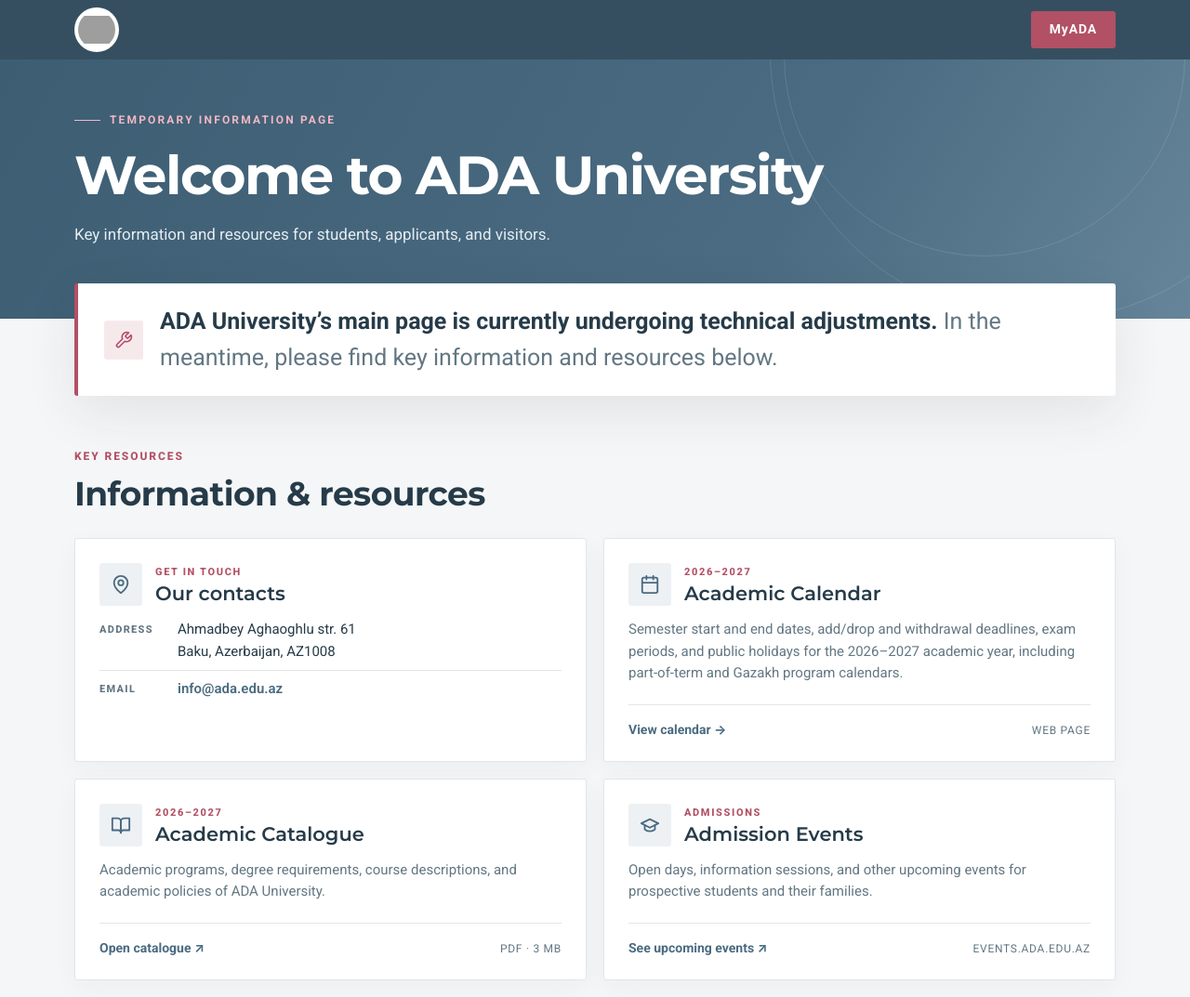
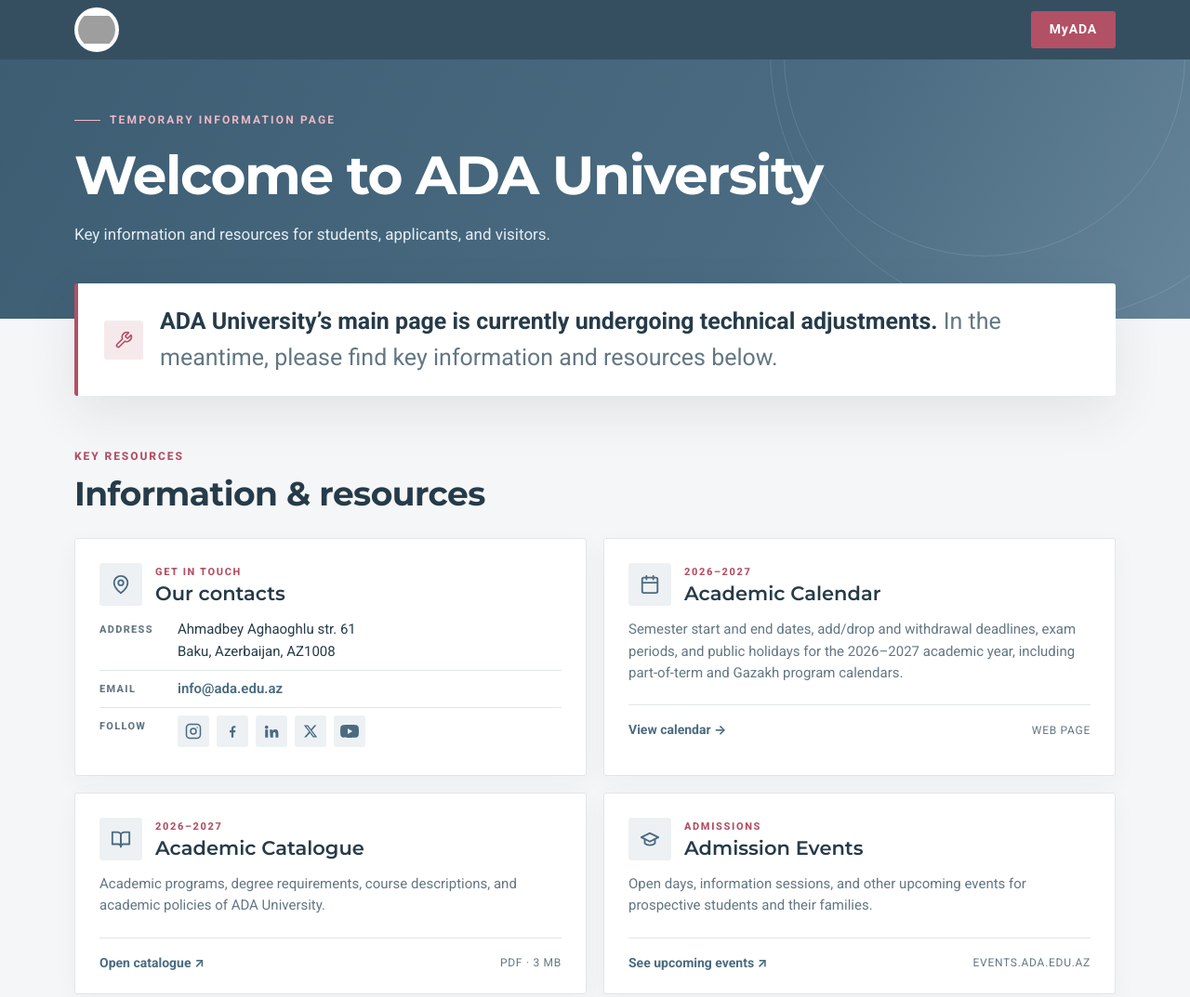
Before and after one commit to thamzayev/ada-website-temporary-placeholder, a plain HTML site: page index.html in a window 1280 px wide. Shown: the top 1073 px of the page at 93% size. Drawn offline with Linux system fonts and the light colour scheme; grey boxes are pictures that could not be loaded.

Commit message:
social links

```diff
--- a/assets/style.css
+++ b/assets/style.css
@@ -67,6 +67,10 @@ a.tile:hover .tile-link{color:var(--gold)}
 .contact-list .k{flex:0 0 72px;font-size:11px;font-weight:800;letter-spacing:.12em;text-transform:uppercase;color:var(--muted);padding-top:3px}
 .contact-list a{color:var(--teal);font-weight:600;text-decoration:none}
 .contact-list a:hover{color:var(--gold);text-decoration:underline}
+.contact-list .social{display:flex;flex-wrap:wrap;gap:8px}
+.contact-list .social a{display:grid;place-items:center;width:34px;height:34px;border-radius:3px;background:#edf1f4;color:var(--teal);transition:background .2s,color .2s}
+.contact-list .social a:hover{background:var(--gold);color:#fff;text-decoration:none}
+.contact-list .social a:focus-visible{outline:3px solid var(--gold);outline-offset:2px}
 
 /* Calendar page */
 .cal-nav{position:sticky;top:0;z-index:5;background:rgba(245,246,247,.94);backdrop-filter:blur(8px);border-bottom:1px solid var(--line)}
--- a/index.html
+++ b/index.html
@@ -47,6 +47,13 @@
     <ul class="contact-list">
      <li><span class="k">Address</span><span>Ahmadbey Aghaoghlu str. 61<br>Baku, Azerbaijan, AZ1008</span></li>
      <li><span class="k">Email</span><span><a href="mailto:info@ada.edu.az">info@ada.edu.az</a></span></li>
+     <li><span class="k">Follow</span><span class="social">
+      <a href="https://www.instagram.com/ada.university/" target="_blank" rel="noopener" aria-label="Instagram" title="Instagram"><svg width="18" height="18" viewBox="0 0 24 24" fill="none" stroke="currentColor" stroke-width="2" stroke-linecap="round" stroke-linejoin="round" aria-hidden="true"><rect x="2" y="2" width="20" height="20" rx="5"/><circle cx="12" cy="12" r="4"/><circle cx="17.5" cy="6.5" r="1" fill="currentColor" stroke="none"/></svg></a>
+      <a href="https://www.facebook.com/ADAUniversity" target="_blank" rel="noopener" aria-label="Facebook" title="Facebook"><svg width="18" height="18" viewBox="0 0 24 24" fill="currentColor" aria-hidden="true"><path d="M13.5 21v-7.5h2.5l.4-3h-2.9V8.6c0-.9.3-1.5 1.5-1.5h1.5V4.4c-.3 0-1.2-.1-2.2-.1-2.2 0-3.8 1.4-3.8 3.9v2.3H8v3h2.5V21z"/></svg></a>
+      <a href="https://www.linkedin.com/school/546298/" target="_blank" rel="noopener" aria-label="LinkedIn" title="LinkedIn"><svg width="18" height="18" viewBox="0 0 24 24" fill="currentColor" aria-hidden="true"><path d="M4.98 3.5a2.5 2.5 0 1 1 0 5 2.5 2.5 0 0 1 0-5zM3 9.75h4V21H3zM9.5 9.75h3.8v1.6h.05c.53-1 1.83-2.05 3.77-2.05 4.03 0 4.78 2.65 4.78 6.1V21h-4v-4.95c0-1.18-.02-2.7-1.65-2.7-1.65 0-1.9 1.29-1.9 2.62V21h-4z"/></svg></a>
+      <a href="https://x.com/ADAUniversity" target="_blank" rel="noopener" aria-label="X (Twitter)" title="X (Twitter)"><svg width="16" height="16" viewBox="0 0 24 24" fill="currentColor" aria-hidden="true"><path d="M18.24 2.25h3.31l-7.23 8.26 8.5 11.24h-6.65l-5.21-6.82-5.97 6.82H1.68l7.73-8.84L1.25 2.25h6.83l4.71 6.23zm-1.16 17.52h1.83L7.08 4.13H5.12z"/></svg></a>
+      <a href="https://www.youtube.com/@ADAUniversity" target="_blank" rel="noopener" aria-label="YouTube" title="YouTube"><svg width="20" height="20" viewBox="0 0 24 24" fill="currentColor" aria-hidden="true"><path d="M23.5 6.2a3 3 0 0 0-2.1-2.1C19.5 3.6 12 3.6 12 3.6s-7.5 0-9.4.5A3 3 0 0 0 .5 6.2 31 31 0 0 0 0 12a31 31 0 0 0 .5 5.8 3 3 0 0 0 2.1 2.1c1.9.5 9.4.5 9.4.5s7.5 0 9.4-.5a3 3 0 0 0 2.1-2.1A31 31 0 0 0 24 12a31 31 0 0 0-.5-5.8zM9.6 15.6V8.4l6.2 3.6z"/></svg></a>
+     </span></li>
     </ul>
    </article>
 
```
